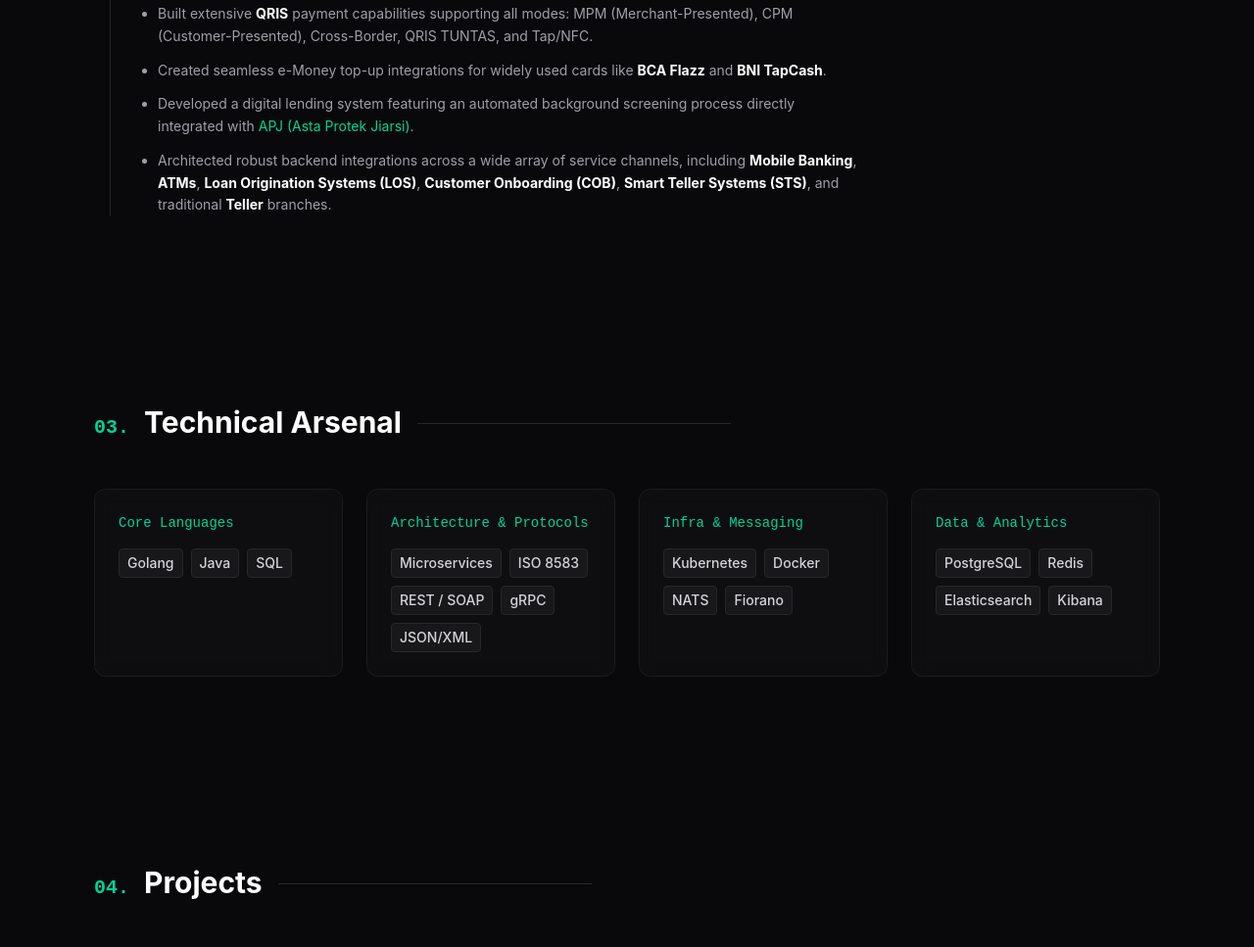
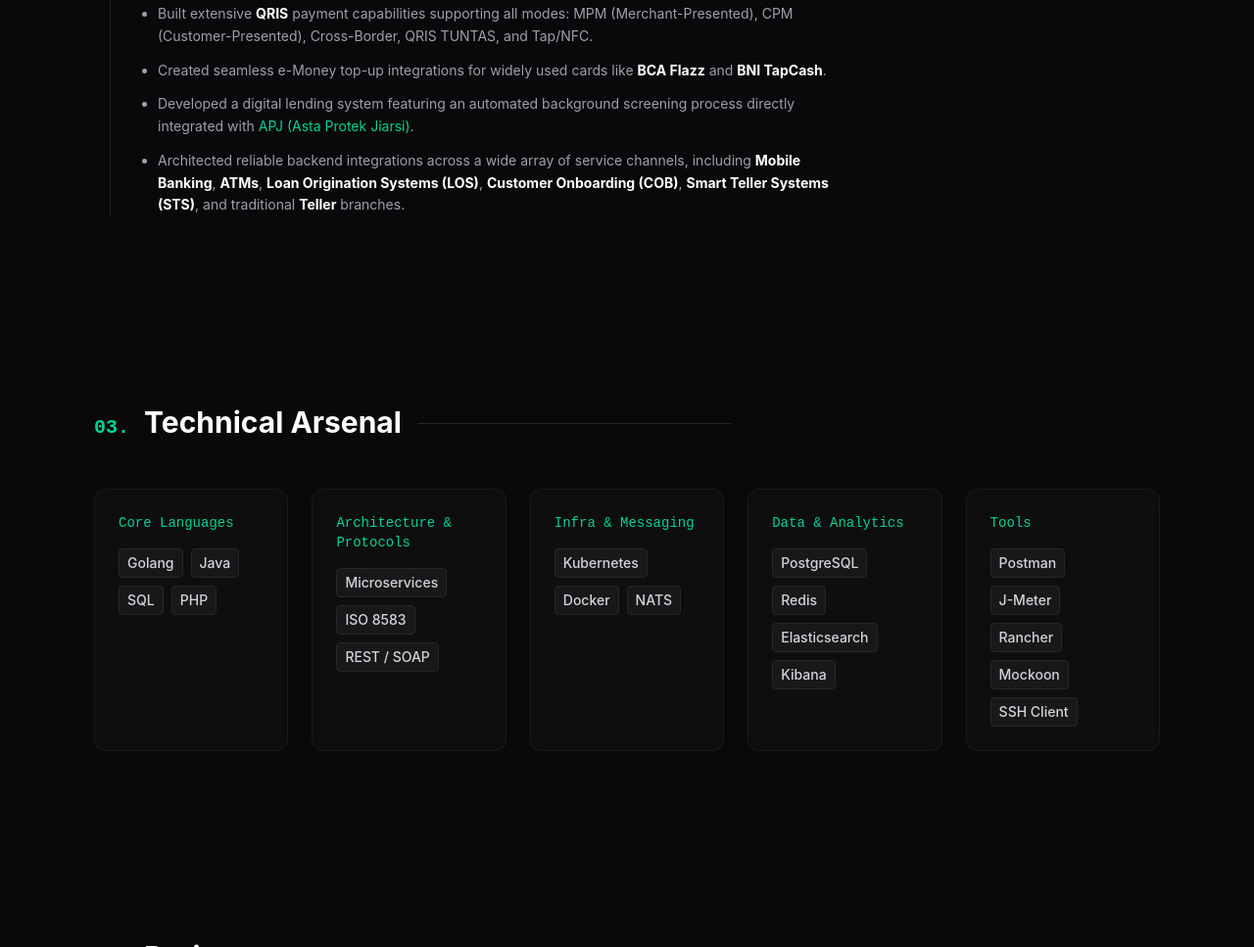
Before and after one commit to hoirilm/hoirilm.github.io, an Astro site: page / in a window 1280 px wide. Shown: the part 1420-2387 px from the top of the page at 98% size. Built offline with nearby package versions, Linux system fonts and the light colour scheme; Astro itself is replaced by a stand-in of ours.

Commit message:
feat: update skills layout, add tools category, and refine professional experience details

```diff
--- a/src/components/Experience.astro
+++ b/src/components/Experience.astro
@@ -24,7 +24,7 @@
 				Jun 2020 - Present
 			</p>
 			<h3 class="text-xl font-bold text-white mb-1">
-				Middleware Programmer
+				Senior Middleware Programmer
 			</h3>
 			<p class="text-zinc-400 mb-4 font-medium">
 				PT Dwidasa Samsara Indonesia &bull; Indonesia
@@ -32,7 +32,7 @@
 			<ul
 				class="space-y-3 text-zinc-400 text-sm leading-relaxed list-disc list-outside ml-4"
 			>
-				<li>Set up and maintained robust containerized environments using <strong class="text-white">Kubernetes</strong> and <strong class="text-white">Docker</strong>, managing orchestration with <strong class="text-white">Rancher</strong> and log monitoring with <strong class="text-white">Fluentd & Kibana</strong>.</li>
+				<li>Set up and maintained reliable containerized environments using <strong class="text-white">Kubernetes</strong> and <strong class="text-white">Docker</strong>, managing orchestration with <strong class="text-white">Rancher</strong> and log monitoring with <strong class="text-white">Fluentd & Kibana</strong>.</li>
 				<li>Developed core customer banking features and seamlessly integrated them with primary core banking systems, including <a href="https://fds.co.id/" target="_blank" class="text-emerald-400 hover:underline">FDS (T24 Core)</a> and <a href="https://aro.co.id/" target="_blank" class="text-emerald-400 hover:underline">ARO (Fincloud Core)</a>.</li>
 				<li>Built essential banking transaction flows from scratch, covering Overbooking, SKN (National Clearing), RTGS, and comprehensive biller transactions.</li>
 				<li>Implemented real-time online money transfers by establishing direct integrations with major national payment switching networks like <a href="https://artajasa.co.id/" target="_blank" class="text-emerald-400 hover:underline">Artajasa</a>, <a href="https://www.jaringanprima.co.id/" target="_blank" class="text-emerald-400 hover:underline">Rintis (Prima)</a>, and <a href="https://www.alto.id/" target="_blank" class="text-emerald-400 hover:underline">Alto</a>.</li>
@@ -41,7 +41,7 @@
 				<li>Built extensive <strong class="text-white">QRIS</strong> payment capabilities supporting all modes: MPM (Merchant-Presented), CPM (Customer-Presented), Cross-Border, QRIS TUNTAS, and Tap/NFC.</li>
 				<li>Created seamless e-Money top-up integrations for widely used cards like <strong class="text-white">BCA Flazz</strong> and <strong class="text-white">BNI TapCash</strong>.</li>
 				<li>Developed a digital lending system featuring an automated background screening process directly integrated with <a href="https://jiarsi.com/" target="_blank" class="text-emerald-400 hover:underline">APJ (Asta Protek Jiarsi)</a>.</li>
-				<li>Architected robust backend integrations across a wide array of service channels, including <strong class="text-white">Mobile Banking</strong>, <strong class="text-white">ATMs</strong>, <strong class="text-white">Loan Origination Systems (LOS)</strong>, <strong class="text-white">Customer Onboarding (COB)</strong>, <strong class="text-white">Smart Teller Systems (STS)</strong>, and traditional <strong class="text-white">Teller</strong> branches.</li>
+				<li>Architected reliable backend integrations across a wide array of service channels, including <strong class="text-white">Mobile Banking</strong>, <strong class="text-white">ATMs</strong>, <strong class="text-white">Loan Origination Systems (LOS)</strong>, <strong class="text-white">Customer Onboarding (COB)</strong>, <strong class="text-white">Smart Teller Systems (STS)</strong>, and traditional <strong class="text-white">Teller</strong> branches.</li>
 			</ul>
 		</div>
 	</div>
--- a/src/components/Hero.astro
+++ b/src/components/Hero.astro
@@ -33,7 +33,7 @@
 			<p
 				class="text-zinc-400 leading-relaxed mb-8 max-w-xl text-lg"
 			>
-				I build robust middleware systems that connect mobile platforms, backend services, and third-party APIs. Currently focused on developing high-availability transaction routing for Tier-1 banks in Indonesia, while exploring <span class="text-emerald-400">Artificial Intelligence</span> for enterprise solutions.
+				I build reliable middleware systems that connect mobile platforms, backend services, and third-party APIs. Currently focused on developing high-availability transaction routing for Tier-1 banks in Indonesia, while exploring <span class="text-emerald-400">Artificial Intelligence</span> for enterprise solutions.
 			</p>
 
 			<!-- Metrics -->
--- a/src/components/Skills.astro
+++ b/src/components/Skills.astro
@@ -12,7 +12,7 @@
 	</div>
 
 	<div
-		class="grid grid-cols-1 md:grid-cols-2 lg:grid-cols-4 gap-6 reveal"
+		class="grid grid-cols-1 md:grid-cols-2 lg:grid-cols-5 gap-6 reveal"
 	>
 		<!-- Skill Category 1 -->
 		<div
@@ -35,6 +35,10 @@
 				<span
 					class="px-2 py-1 bg-zinc-900 rounded border border-zinc-800"
 					>SQL</span
+				>
+				<span
+					class="px-2 py-1 bg-zinc-900 rounded border border-zinc-800"
+					>PHP</span
 				>
 			</div>
 		</div>
@@ -61,14 +65,6 @@
 					class="px-2 py-1 bg-zinc-900 rounded border border-zinc-800"
 					>REST / SOAP</span
 				>
-				<span
-					class="px-2 py-1 bg-zinc-900 rounded border border-zinc-800"
-					>gRPC</span
-				>
-				<span
-					class="px-2 py-1 bg-zinc-900 rounded border border-zinc-800"
-					>JSON/XML</span
-				>
 			</div>
 		</div>
 
@@ -93,10 +89,6 @@
 				<span
 					class="px-2 py-1 bg-zinc-900 rounded border border-zinc-800"
 					>NATS</span
-				>
-				<span
-					class="px-2 py-1 bg-zinc-900 rounded border border-zinc-800"
-					>Fiorano</span
 				>
 			</div>
 		</div>
@@ -129,5 +121,38 @@
 				>
 			</div>
 		</div>
+
+		<!-- Skill Category 5 -->
+		<div
+			class="glass-card p-6 rounded-xl group transition-all duration-300"
+		>
+			<h3 class="text-emerald-400 font-mono text-sm mb-4">
+				Tools
+			</h3>
+			<div
+				class="flex flex-wrap gap-2 text-sm text-zinc-300 font-medium"
+			>
+				<span
+					class="px-2 py-1 bg-zinc-900 rounded border border-zinc-800"
+					>Postman</span
+				>
+				<span
+					class="px-2 py-1 bg-zinc-900 rounded border border-zinc-800"
+					>J-Meter</span
+				>
+				<span
+					class="px-2 py-1 bg-zinc-900 rounded border border-zinc-800"
+					>Rancher</span
+				>
+				<span
+					class="px-2 py-1 bg-zinc-900 rounded border border-zinc-800"
+					>Mockoon</span
+				>
+				<span
+					class="px-2 py-1 bg-zinc-900 rounded border border-zinc-800"
+					>SSH Client</span
+				>
+			</div>
+		</div>
 	</div>
 </section>
```
